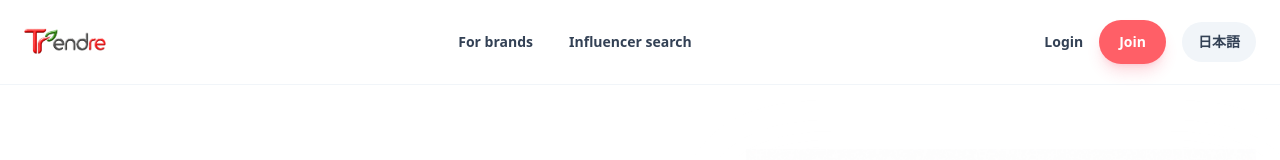
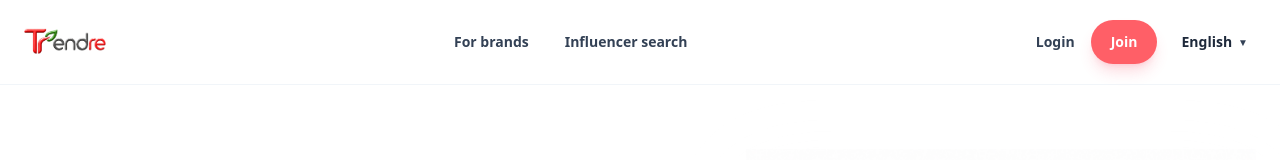
Before and after one commit to Annalisa0625/pearpop-clone, a Next.js app: page /for-creators in a window 1280 px wide. Shown: the top 160 px of the page. Built offline with nearby package versions, Linux system fonts and the light colour scheme.

Commit message:
Match creator home language dropdown

```diff
--- a/app/for-creators/page.tsx
+++ b/app/for-creators/page.tsx
@@ -33,17 +33,56 @@ const markClasses = {
   },
 };
 
-function LocaleToggle() {
+function LocaleDropdown() {
   const { locale, setLocale } = useAppLocale();
+  const [open, setOpen] = useState(false);
+
+  const currentLabel = locale === "ja" ? "日本語" : "English";
+
+  const options = [
+    { value: "en" as const, label: "English" },
+    { value: "ja" as const, label: "日本語" },
+  ];
 
   return (
-    <button
-      type="button"
-      onClick={() => setLocale(locale === "ja" ? "en" : "ja")}
-      className="hidden rounded-full bg-slate-100 px-4 py-2.5 text-sm font-black text-slate-700 transition hover:bg-slate-200 md:inline-flex"
-    >
-      {locale === "ja" ? "EN" : "日本語"}
-    </button>
+    <div className="relative hidden md:block">
+      <button
+        type="button"
+        onClick={() => setOpen((value) => !value)}
+        className="inline-flex items-center gap-1.5 rounded-md px-2 py-2 text-sm font-bold text-slate-800 transition hover:text-slate-950"
+        aria-haspopup="menu"
+        aria-expanded={open}
+      >
+        {currentLabel}
+        <span className="text-[10px] text-slate-700">▼</span>
+      </button>
+
+      {open && (
+        <div className="absolute right-0 top-full z-50 mt-3 w-36 overflow-hidden rounded-xl border border-slate-100 bg-white py-2 shadow-xl shadow-slate-950/10">
+          {options.map((item) => {
+            const active = locale === item.value;
+
+            return (
+              <button
+                key={item.value}
+                type="button"
+                onClick={() => {
+                  setLocale(item.value);
+                  setOpen(false);
+                }}
+                className={`block w-full px-5 py-3 text-left text-sm font-black transition ${
+                  active
+                    ? "bg-rose-50 text-[#ff5f67]"
+                    : "bg-white text-slate-900 hover:bg-slate-50"
+                }`}
+              >
+                {item.label}
+              </button>
+            );
+          })}
+        </div>
+      )}
+    </div>
   );
 }
 
@@ -105,7 +144,7 @@ function CreatorPublicHeader() {
             {copy.signup}
           </Link>
 
-          <LocaleToggle />
+          <LocaleDropdown />
         </div>
       </div>
     </header>
```
